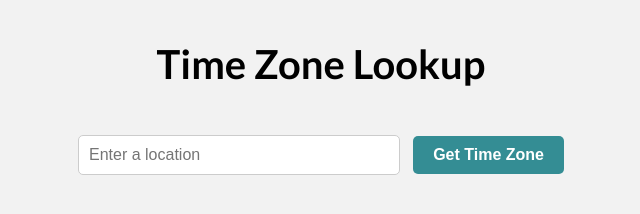
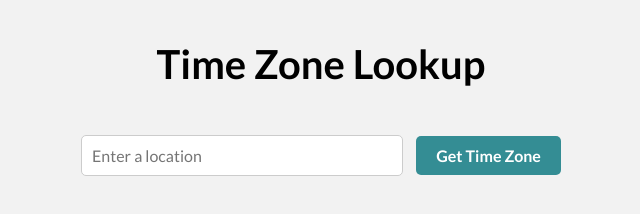
Before and after one commit to ndonovic/time-lookup, a plain HTML site: page index.html in a window 1280 px wide. Shown: the full height of the page, 319-959 px from the left. Drawn offline with Linux system fonts and the light colour scheme.

Commit message:
Update index.html

```diff
--- a/index.html
+++ b/index.html
@@ -13,6 +13,7 @@
         background-color: #f2f2f2;
       }
       h1 {
+        font-family: 'Lato', sans-serif;
         font-weight: bold;
         font-size: 2.5rem;
         margin-top: 40px;
@@ -22,6 +23,7 @@
         margin-top: 20px;
       }
       input[type=text] {
+        font-family: 'Lato', sans-serif;
         font-size: 1rem;
         padding: 10px;
         border-radius: 5px;
@@ -30,6 +32,7 @@
         width: 300px;
       }
       button {
+        font-family: 'Lato', sans-serif;
         font-size: 1rem;
         font-weight: bold;
         padding: 10px 20px;
```
